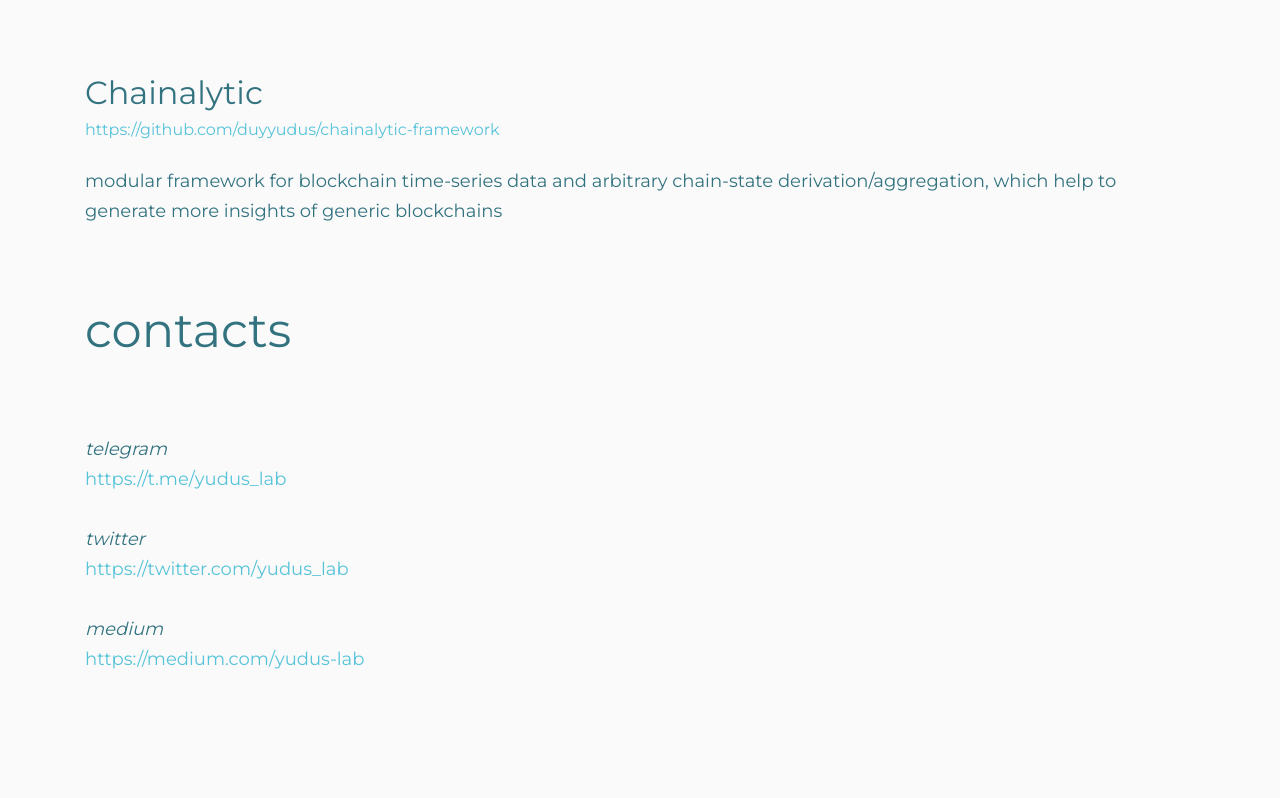
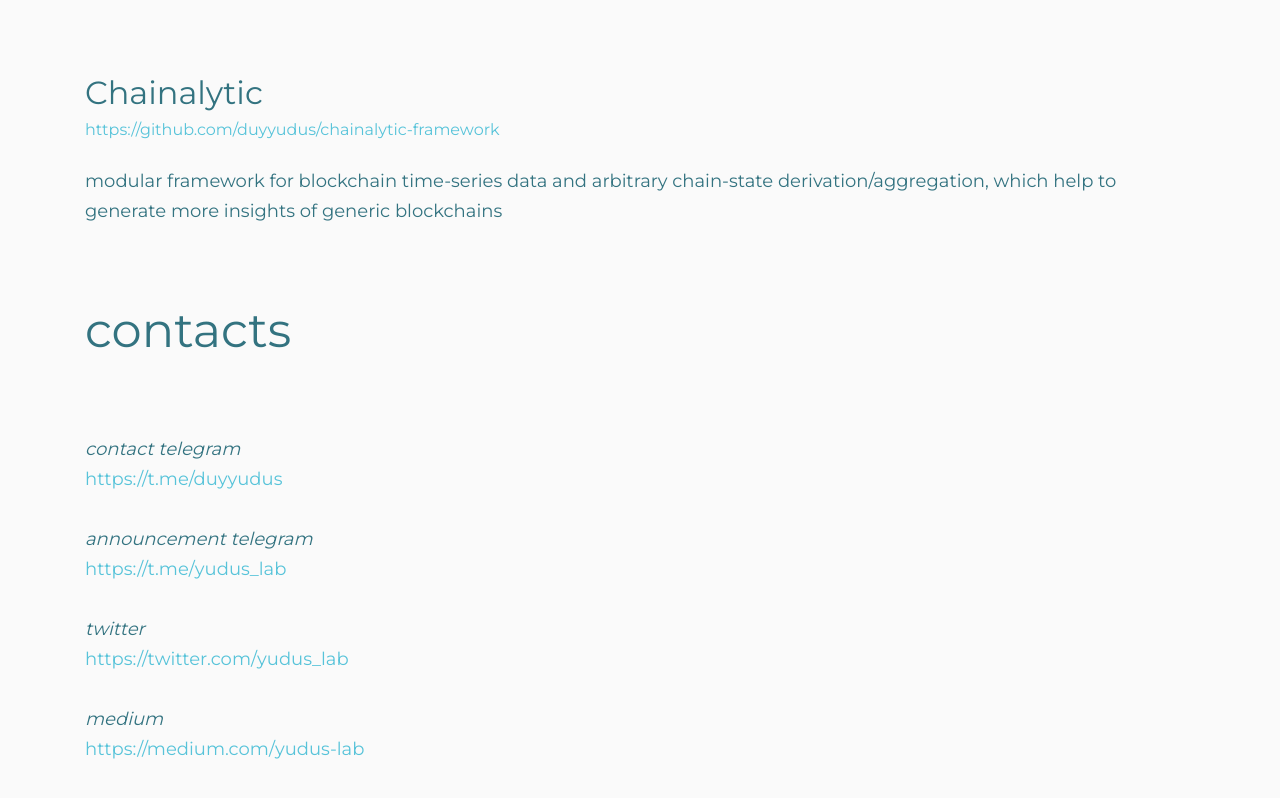
Before and after one commit to duyyudus/yudus-dev, a Gatsby site: page / in a window 1280 px wide. Shown: the part 1057-1855 px from the top of the page. Before the commit the page ends 1811 px from the top, so only its background shows below. Built offline with nearby package versions, Linux system fonts and the light colour scheme; Gatsby itself is replaced by a stand-in of ours; a web font is replaced by a local one.

Commit message:
Update content

```diff
--- a/src/pages/index.js
+++ b/src/pages/index.js
@@ -69,8 +69,14 @@ function ContactDetail() {
   return (
     <div className="row" id="contact-detail-row">
       <p className="col ContactDetail">
-        <i>telegram</i> <br />
-        <a className="custom-link" href="https://t.me/yudus_lab" alt="Telegram">
+      <i>contact telegram</i> <br />
+        <a className="custom-link" href="https://t.me/duyyudus" alt="Telegram">
+          https://t.me/duyyudus
+        </a>
+        <br />
+        <br />
+        <i>announcement telegram</i> <br />
+        <a className="custom-link" href="https://t.me/yudus_lab" alt="Ann Telegram">
           https://t.me/yudus_lab
         </a>
         <br />
```
